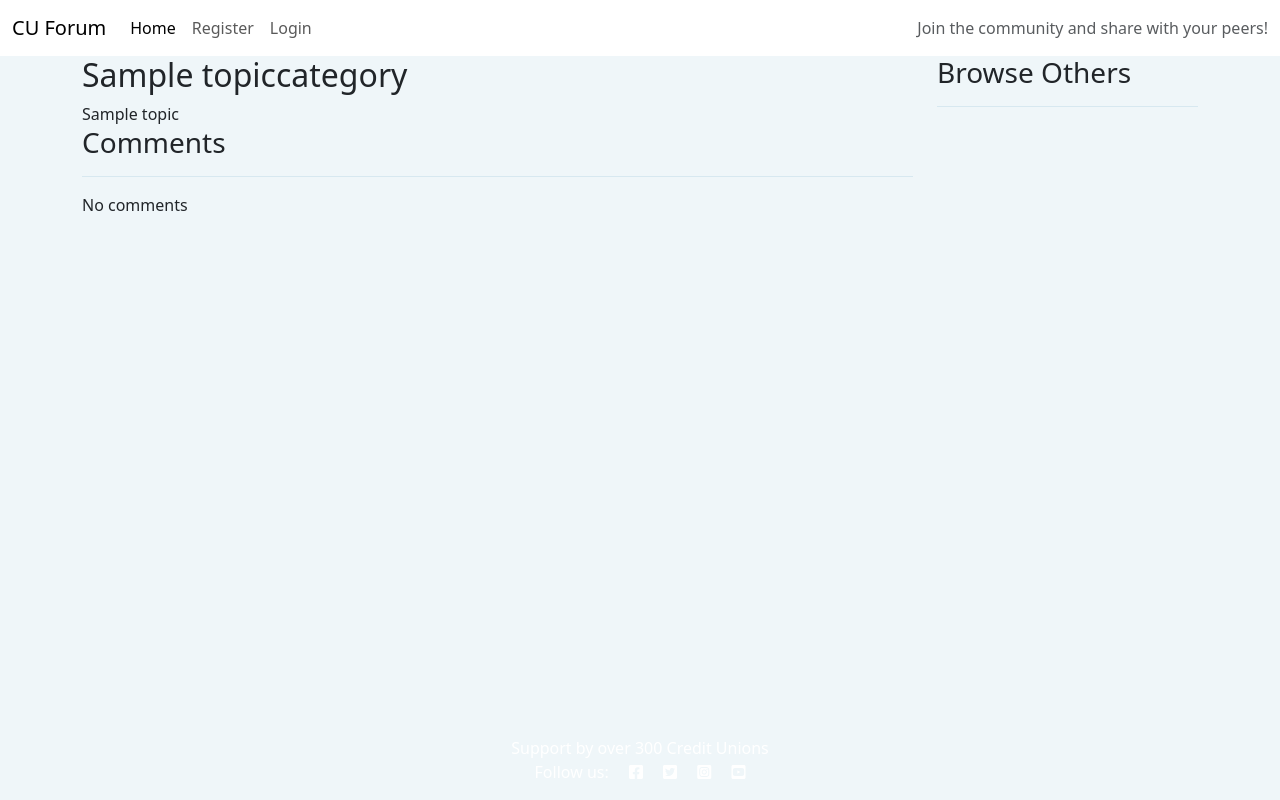
After one commit to kevinolweb/cuforum-v2-pp4, a Django app: page /categories/1/ in a window 1280 px wide. The commit adds this page. Run offline with Django 3.2, Linux system fonts and the light colour scheme; tables that the repository leaves empty hold one stand-in row (values such as "Sample post").

Commit message:
category views completed

```diff
--- a/socialapp/models.py
+++ b/socialapp/models.py
@@ -23,7 +23,7 @@ class TopicCategory(models.Model):
         verbose_name_plural = "Topic Categories"
 
 class Topic(models.Model):
-    category=models.ForeignKey(TopicCategory,on_delete=models.CASCADE)
+    category=models.ForeignKey(TopicCategory,related_name="categories",on_delete=models.CASCADE)
     creator=models.ForeignKey(User,on_delete=models.CASCADE)
     title = models.CharField(max_length=250,unique=True)
     summary=models.TextField(max_length=500,blank=True)
--- a/socialapp/urls.py
+++ b/socialapp/urls.py
@@ -4,4 +4,5 @@ from .views import *
 urlpatterns = [
     path('dashboard/',dashboard_view,name="dashboard"),
     path('<slug:slug>/',topic_detail_view,name="topic_item"),
+    path('categories/<int:pk>/',selected_category_view, name="category-view"),
 ]
--- a/socialapp/views.py
+++ b/socialapp/views.py
@@ -10,12 +10,12 @@ def dashboard_view(request):
     }
     return render(request,'dashboard.html',context)
 
-def selected_category_view(request,slug):
-    item=Topic.objects.get(slug=slug)
-    categories_preview=TopicCategory.objects.all()
+def selected_category_view(request,pk):
+    chosen_category=TopicCategory.objects.get(id=pk)
+    category_topics=Topic.objects.filter(category=chosen_category)
     context = {
-        'item':item,
-        'categories_preview':categories_preview,
+        'chosen_category':chosen_category,
+        'category_topics':category_topics,
     }
     return render(request,'category_detail.html',context)
 
--- /dev/null
+++ b/templates/category_detail.html
@@ -0,0 +1,31 @@
+{% extends 'base.html' %}
+{% block content %}
+<div class="container">
+    <div class="row">
+        <div class="col-sm-9">
+            <div><h2>{{chosen_category.name}}</h2></div>
+            {% for i in category_topics %}
+            {{i.title}}
+            {% endfor %}
+
+            {% if item.summary %}
+            {{item.summary|safe}}
+            {% endif %}
+            <h3>Comments</h3><hr>
+            {% if not item.comments.all %}
+            <p>No comments</p>
+            {% else %}
+                {% for message in item.comments.all %}
+                <div>
+                <i>{{message.commenter}}</i><br/>
+                {{message.body}}
+                </div><hr>
+                {% endfor %}
+            {% endif %}
+        </div>
+        <div class="col-sm-3">
+            <h3>Browse Others</h3><hr>
+            </div>
+    </div>
+
+{% endblock %}
--- a/templates/dashboard.html
+++ b/templates/dashboard.html
@@ -5,7 +5,7 @@ Welcome
     <div class="row">
         <div class="col-sm-3">
         {% for category in categories_preview %}
-            <div>{{category.name }}</div><hr>
+            <div><a href="{% url 'category-view' category.id %}">{{category.name }}</a></div><hr>
         {% if empty %}
         <p>No categories listed.</p>
         {% endif %}
```
